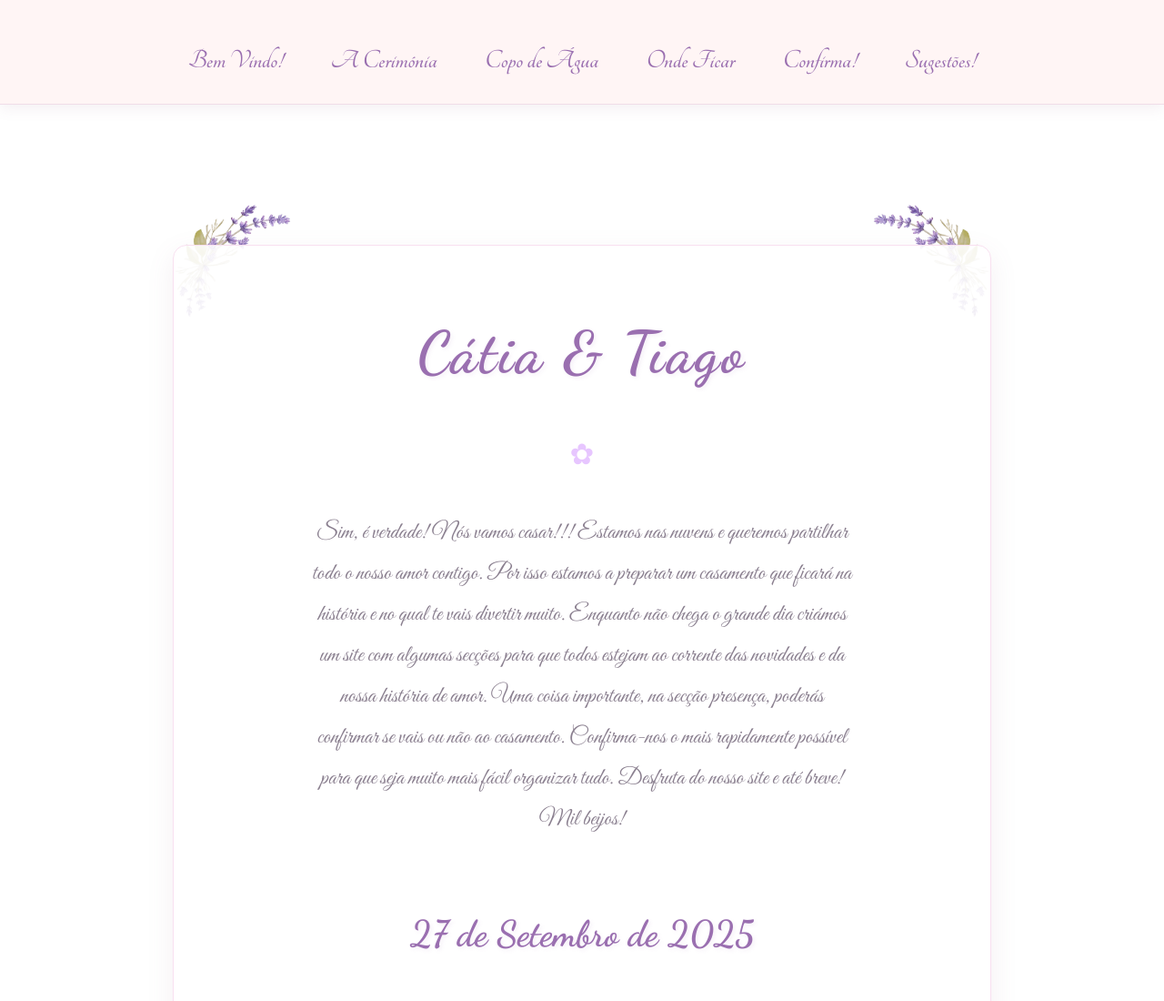
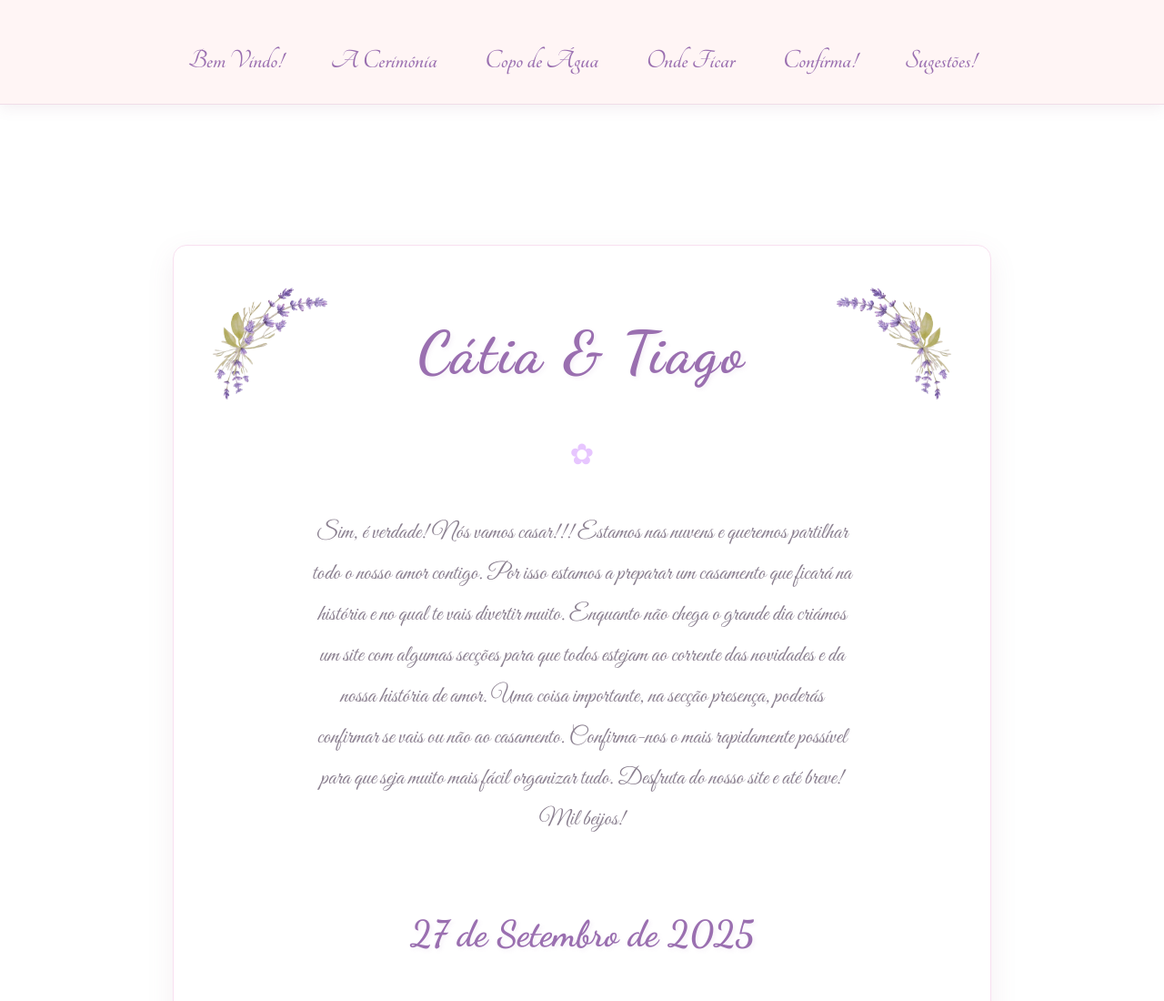
Before and after one commit to Bealameiras/casamento, a plain HTML site: page index.html in a window 1280 px wide. Shown: the top 1100 px of the page at 91% size. Drawn offline with Linux system fonts and the light colour scheme.

Commit message:
Update index.html

```diff
--- a/index.html
+++ b/index.html
@@ -284,8 +284,7 @@ header {
 	    <div></div>
 	    <div></div>
 	    <div></div>
-        <div ><img src="florr.png" alt="Decoração Esquerda" width="130" align="left" style="transform:  scaleX(-1);">
-	<img src="florr.png" alt="Decoração Esquerda" width="130" align="right"></div>
+
         <div></div>
 	    <div></div>
 	    <div></div>
@@ -293,6 +292,8 @@ header {
 	    <div></div>
 	    <div></div>
         <section id="sobre">
+		 <img src="florr.png" alt="Decoração Esquerda" width="130" align="left" style="transform:  scaleX(-1);">
+	<img src="florr.png" alt="Decoração Esquerda" width="130" align="right">
             <h1>Cátia & Tiago</h1>
             <div class="heart-separator">✿</div>
             <p style="font-size: 25px;">Sim, é verdade! Nós vamos casar!!!
```
